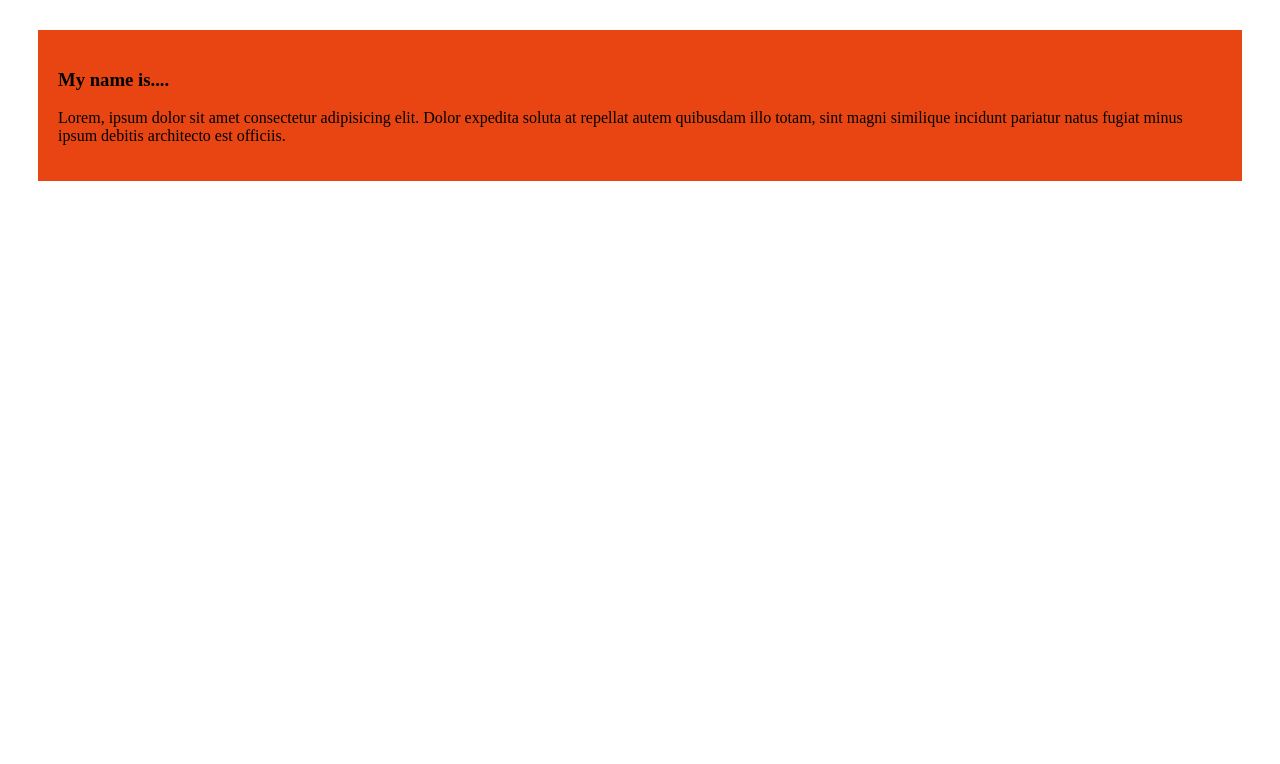
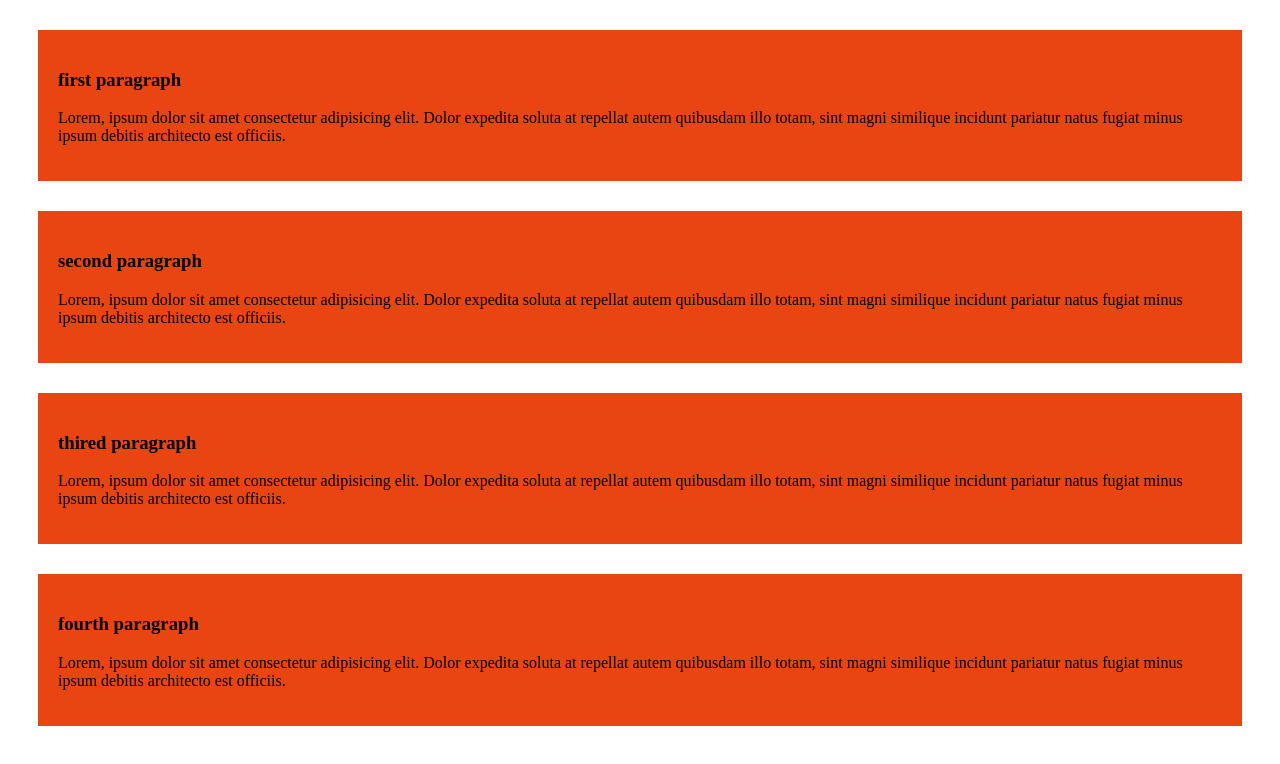
Before and after one commit to SanjidaOSD/first-github-repo, a plain HTML site: page index.html in a window 1280 px wide. Drawn offline with Linux system fonts and the light colour scheme.

Commit message:
added the second and the third papagraph

```diff
--- a/index.html
+++ b/index.html
@@ -8,12 +8,25 @@
 </head>
 <body>
     <div>
- <h3>My name is....</h3>
+ <h3>first paragraph</h3>
+ <p>Lorem, ipsum dolor sit amet consectetur adipisicing elit. Dolor expedita soluta at repellat autem quibusdam illo totam, sint magni similique incidunt pariatur natus fugiat minus ipsum debitis architecto est officiis.</p>
+</div>
+<div>
+
+ <h3>second paragraph</h3>
  <p>Lorem, ipsum dolor sit amet consectetur adipisicing elit. Dolor expedita soluta at repellat autem quibusdam illo totam, sint magni similique incidunt pariatur natus fugiat minus ipsum debitis architecto est officiis.</p>
 </div>
 
+<div>
+ <h3>thired paragraph</h3>
+ <p>Lorem, ipsum dolor sit amet consectetur adipisicing elit. Dolor expedita soluta at repellat autem quibusdam illo totam, sint magni similique incidunt pariatur natus fugiat minus ipsum debitis architecto est officiis.</p>
+</div>
+
+<div>
+    <h3>fourth paragraph</h3>
+    <p>Lorem, ipsum dolor sit amet consectetur adipisicing elit. Dolor expedita soluta at repellat autem quibusdam illo totam, sint magni similique incidunt pariatur natus fugiat minus ipsum debitis architecto est officiis.</p>
+   </div>
+
 </body>
 
-
-
 </html>
```
